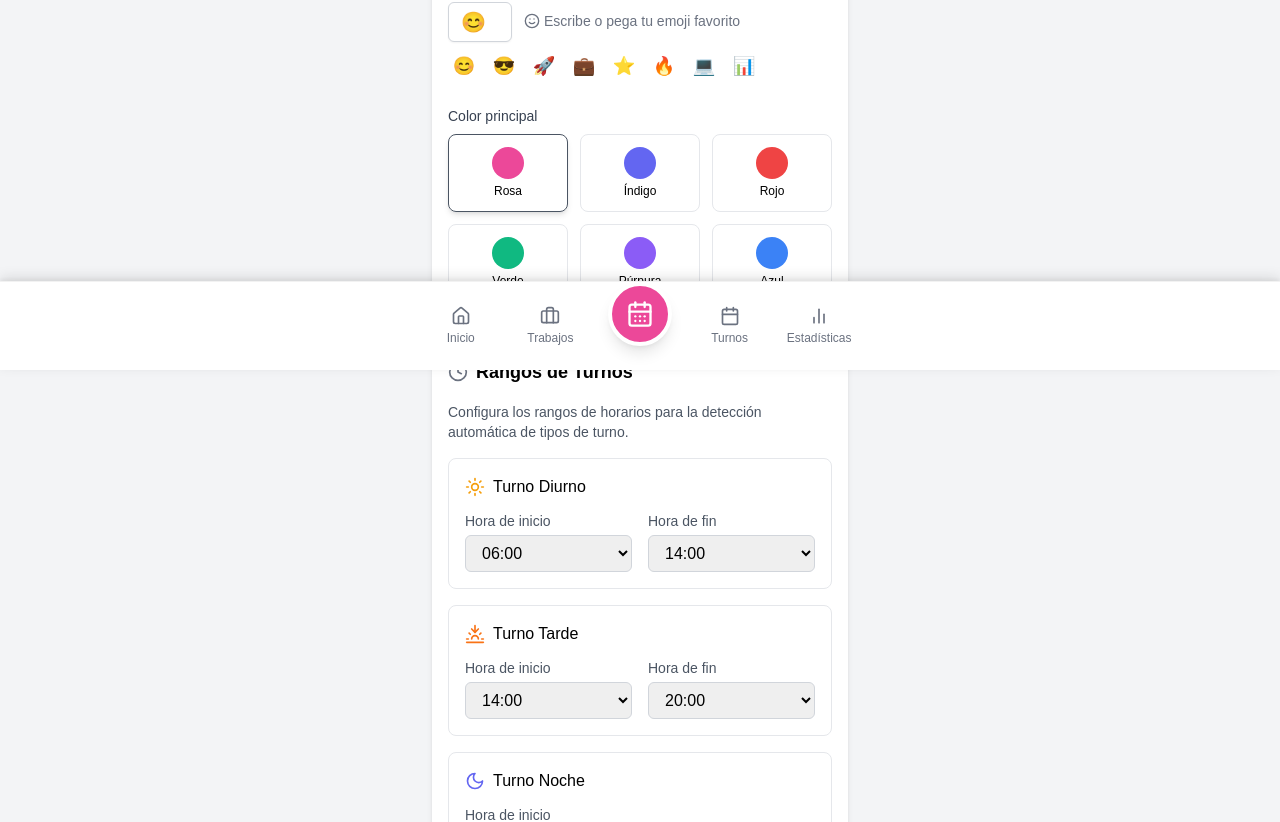
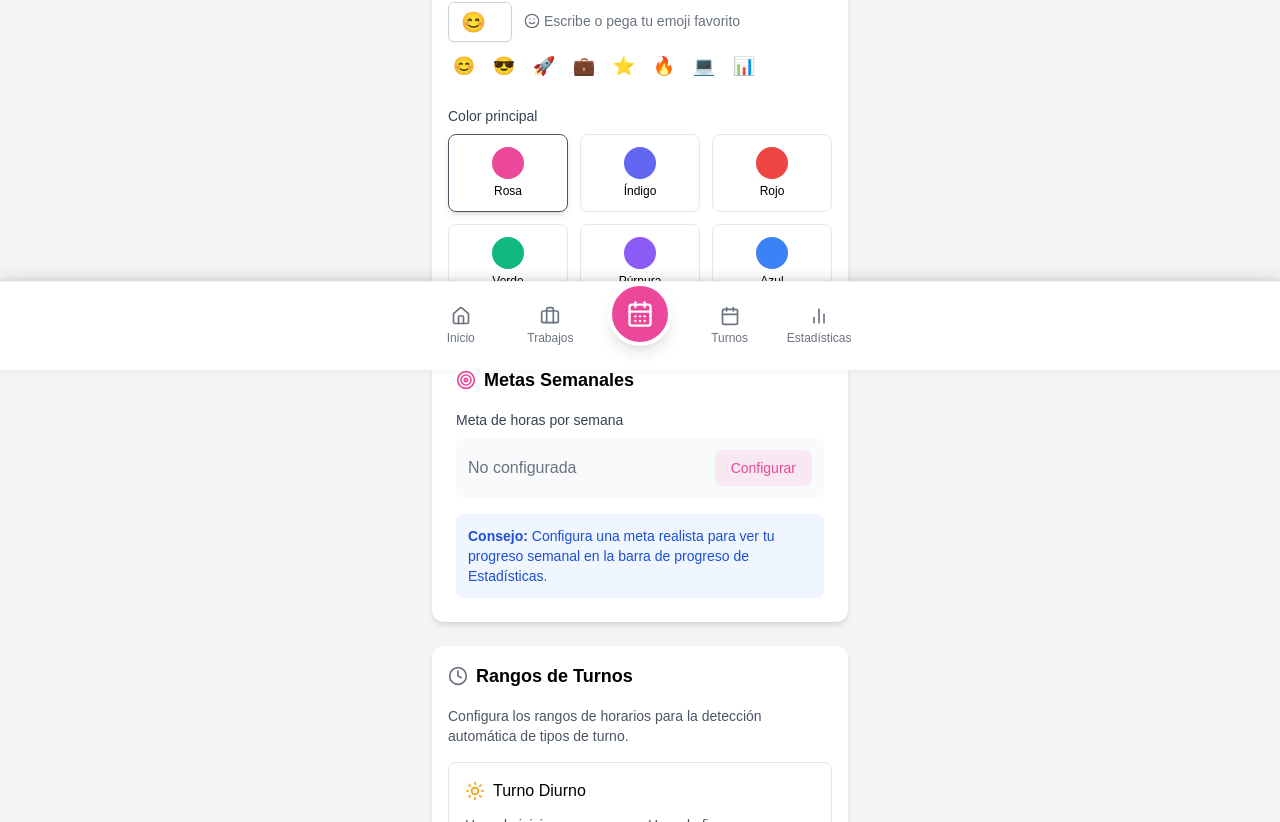
Before and after one commit to MarcoCAVS18/gestor-turnos, a React (Create React App) app: page /ajustes in a window 1280 px wide. Shown: the part 430-1252 px from the top of the page. Built offline with nearby package versions, Linux system fonts and the light colour scheme; no server answers; the database is empty; sample sign-in values are in the browser's storage.

Commit message:
goalssection implemented

```diff
--- a/src/components/settings/GoalsSection/index.jsx
+++ b/src/components/settings/GoalsSection/index.jsx
@@ -29,7 +29,7 @@ const GoalsSection = () => {
   };
 
   return (
-    <div className="bg-white rounded-xl shadow-md p-6">
+    <div className="bg-white rounded-xl shadow-md p-6 mb-6">
       <div className="flex items-center mb-4">
         <Target size={20} style={{ color: coloresTemáticos?.base }} className="mr-2" />
         <h3 className="text-lg font-semibold">Metas Semanales</h3>
@@ -124,7 +124,7 @@ const GoalsSection = () => {
 
         <div className="p-3 bg-blue-50 rounded-lg">
           <p className="text-sm text-blue-700">
-            <strong>💡 Consejo:</strong> Configura una meta realista para ver tu progreso semanal
+            <strong>Consejo:</strong> Configura una meta realista para ver tu progreso semanal
             en la barra de progreso de Estadísticas.
           </p>
         </div>
--- a/src/pages/Ajustes.jsx
+++ b/src/pages/Ajustes.jsx
@@ -4,6 +4,7 @@ import React, { useState } from 'react';
 import ProfileSection from '../components/settings/ProfileSection';
 import CustomizationSection from '../components/settings/CustomizationSection';
 import TurnRangeSection from '../components/settings/TurnRangeSection';
+import GoalsSection from '../components/settings/GoalsSection';
 import PreferencesSection from '../components/settings/PreferencesSection';
 import SessionSection from '../components/settings/SessionSection';
 import NotificationBanner from '../components/ui/NotificationBanner';
@@ -52,6 +53,8 @@ const Ajustes = () => {
 
       <CustomizationSection />
 
+      <GoalsSection />
+
       <TurnRangeSection
         onError={handleError}
         onSuccess={handleSuccess}
```
